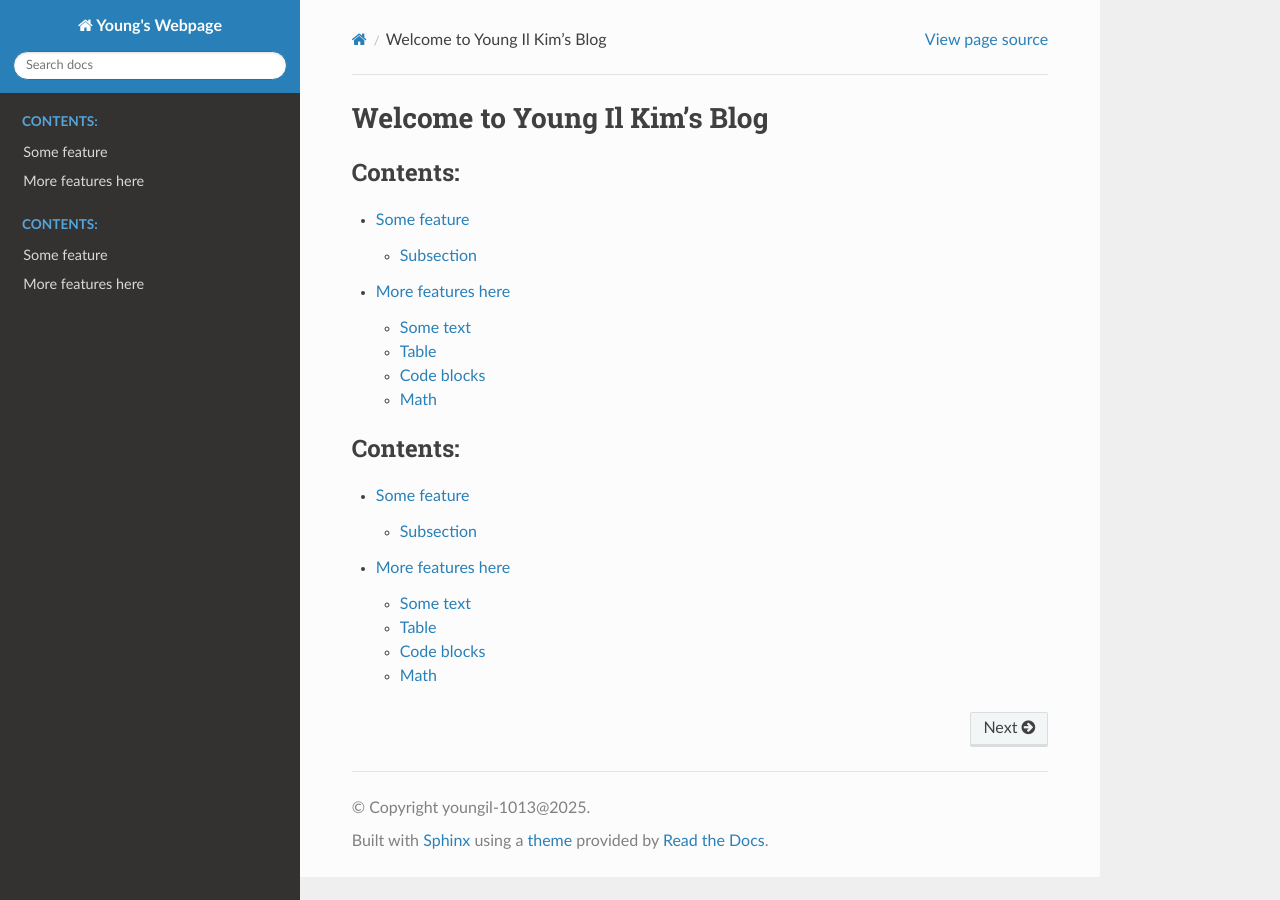
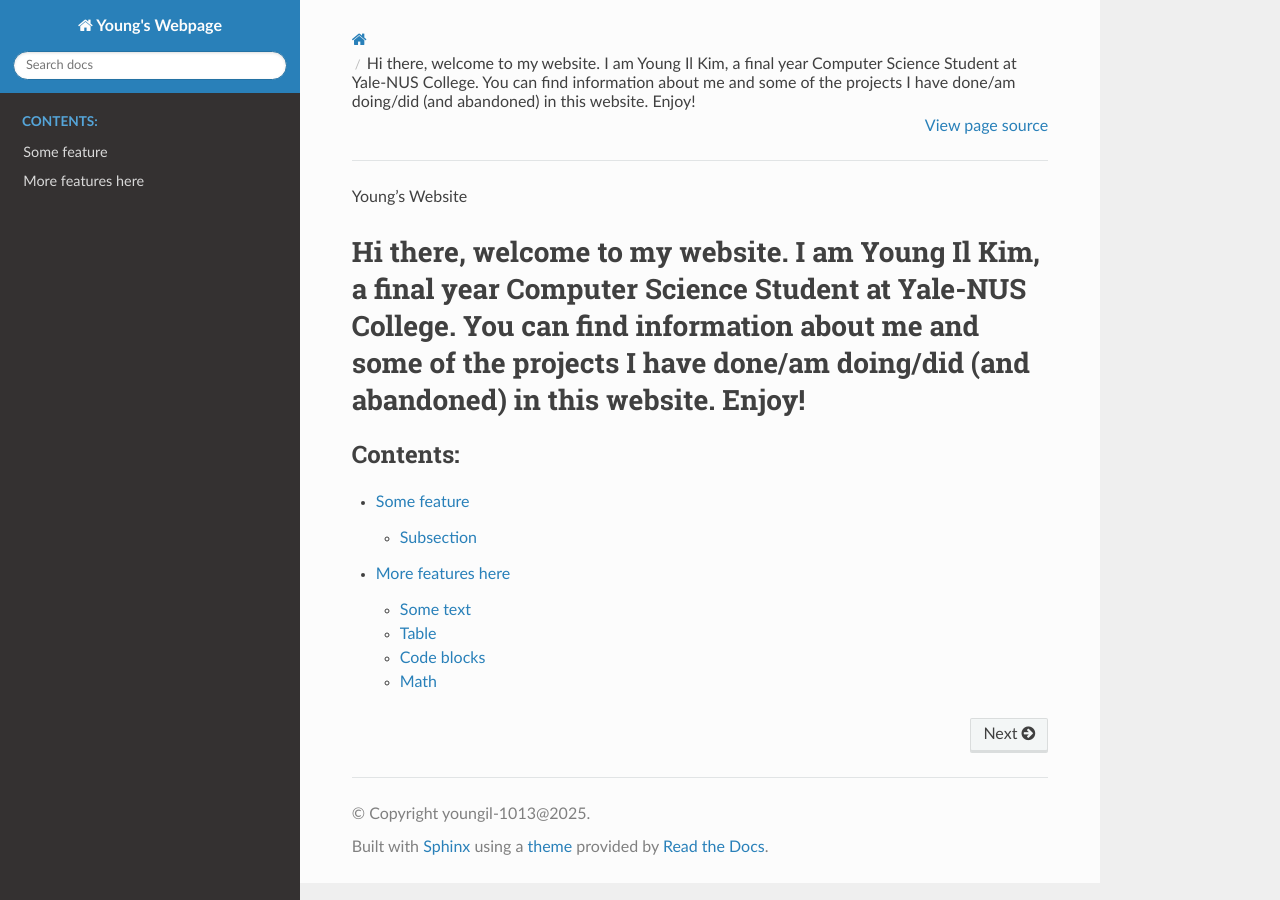
Before and after one commit to youngil-1013/documentation-example, a Sphinx documentation site: the page built from doc/index.rst, in a window 1280 px wide. Built offline with Sphinx 7.4.7 and the Read the Docs theme 3.1.0, drawn with Linux system fonts in a browser that asks for light colours.

Commit message:
Update index.rst

```diff
--- a/doc/index.rst
+++ b/doc/index.rst
@@ -1,9 +1,6 @@
-.. Example documentation master file, created by
-   sphinx-quickstart on Sat Sep 23 20:35:12 2023.
-   You can adapt this file completely to your liking, but it should at least
-   contain the root `toctree` directive.
+Young's Website
 
-Welcome to Young Il Kim's Blog
+Hi there, welcome to my website. I am Young Il Kim, a final year Computer Science Student at Yale-NUS College. You can find information about me and some of the projects I have done/am doing/did (and abandoned) in this website. Enjoy!
 ===================================
 
 .. toctree::
@@ -12,10 +9,3 @@ Welcome to Young Il Kim's Blog
 
    some-feature.md
    another-feature.md
-
-.. toctree::
-   :maxdepth: 2
-   :caption: Contents:
-
-   some-feature.md
-   another-feature.md
```
